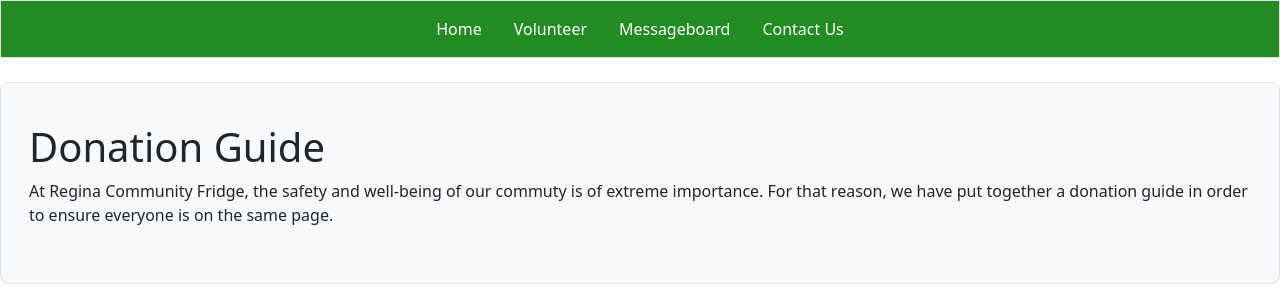
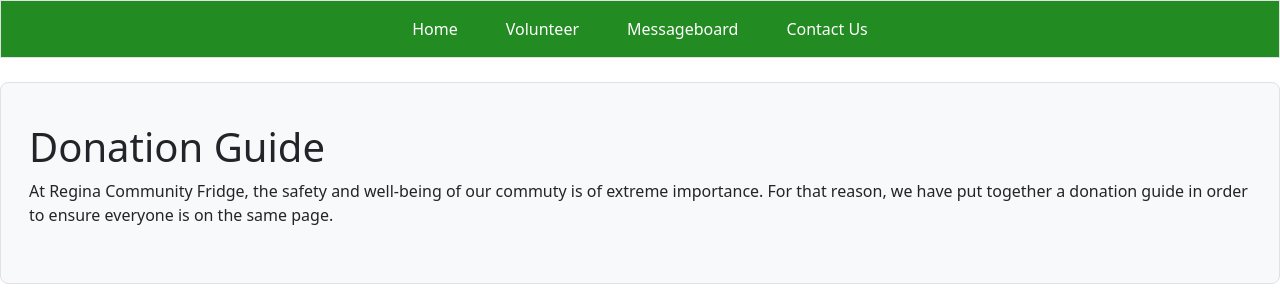
Before and after one commit to cyberkait/ReginaCommunityFridge, a Django app: page /donate/ in a window 1280 px wide. Shown: the top 300 px of the page. Run offline with Django 5.2, Linux system fonts and the light colour scheme; some libraries are stand-ins or nearby versions.

Commit message:
Trying to fix the navbar. Grumbling and griping because nothing is working.

```diff
--- a/index/templates/base.html
+++ b/index/templates/base.html
@@ -16,11 +16,11 @@
 <body>
     <nav class="navbar navbar-dark bg-med-green mb-4 border">
         <div class="container justify-content-center">
-          <ul class="navbar-nav d-flex flex-row">
-            <li class="nav-item mx-3"> <a class="nav-link text-white" href="{% url 'index:home' %}">Home</a></li>
-            <li class="nav-item mx-3"><a class="nav-link text-white" href="{% url 'index:volunteer'%}">Volunteer</a></li>
-            <li class="nav-item mx-3"><a class="nav-link text-white" href="{% url 'index:messageboard' %}">Messageboard</a></li>
-            <li class="nav-item mx-3"><a class="nav-link text-white" href="{% url 'index:contact' %}">Contact Us</a></li>
+          <ul class="navbar-nav list-group-horizontal">
+            <li class="nav-item mx-4"> <a class="nav-link text-white" href="{% url 'index:home' %}">Home</a></li>
+            <li class="nav-item mx-4"><a class="nav-link text-white" href="{% url 'index:volunteer'%}">Volunteer</a></li>
+            <li class="nav-item mx-4"><a class="nav-link text-white" href="{% url 'index:messageboard' %}">Messageboard</a></li>
+            <li class="nav-item mx-4"><a class="nav-link text-white" href="{% url 'index:contact' %}">Contact Us</a></li>
           </ul>
         </div>
       </nav>
```
